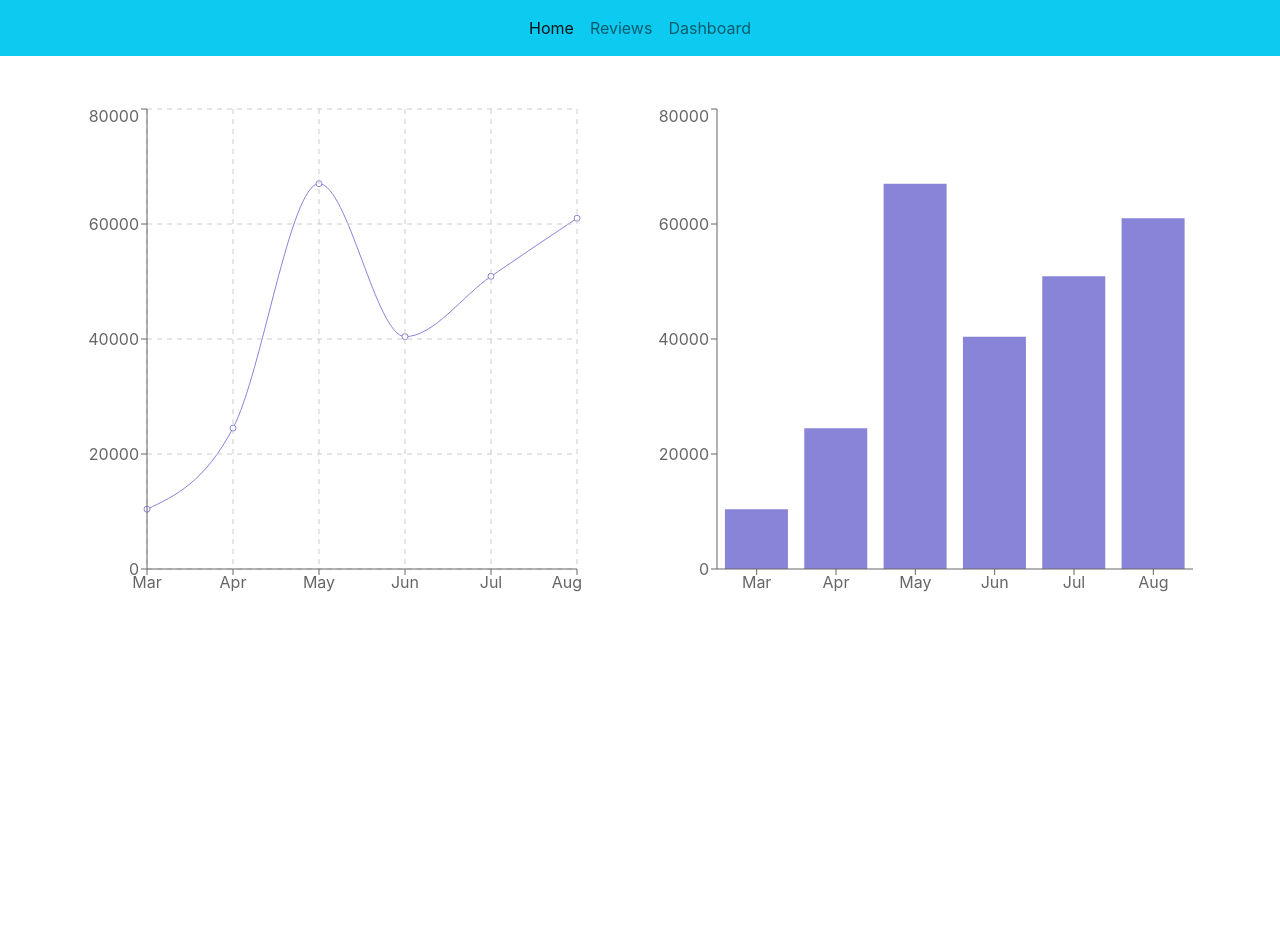
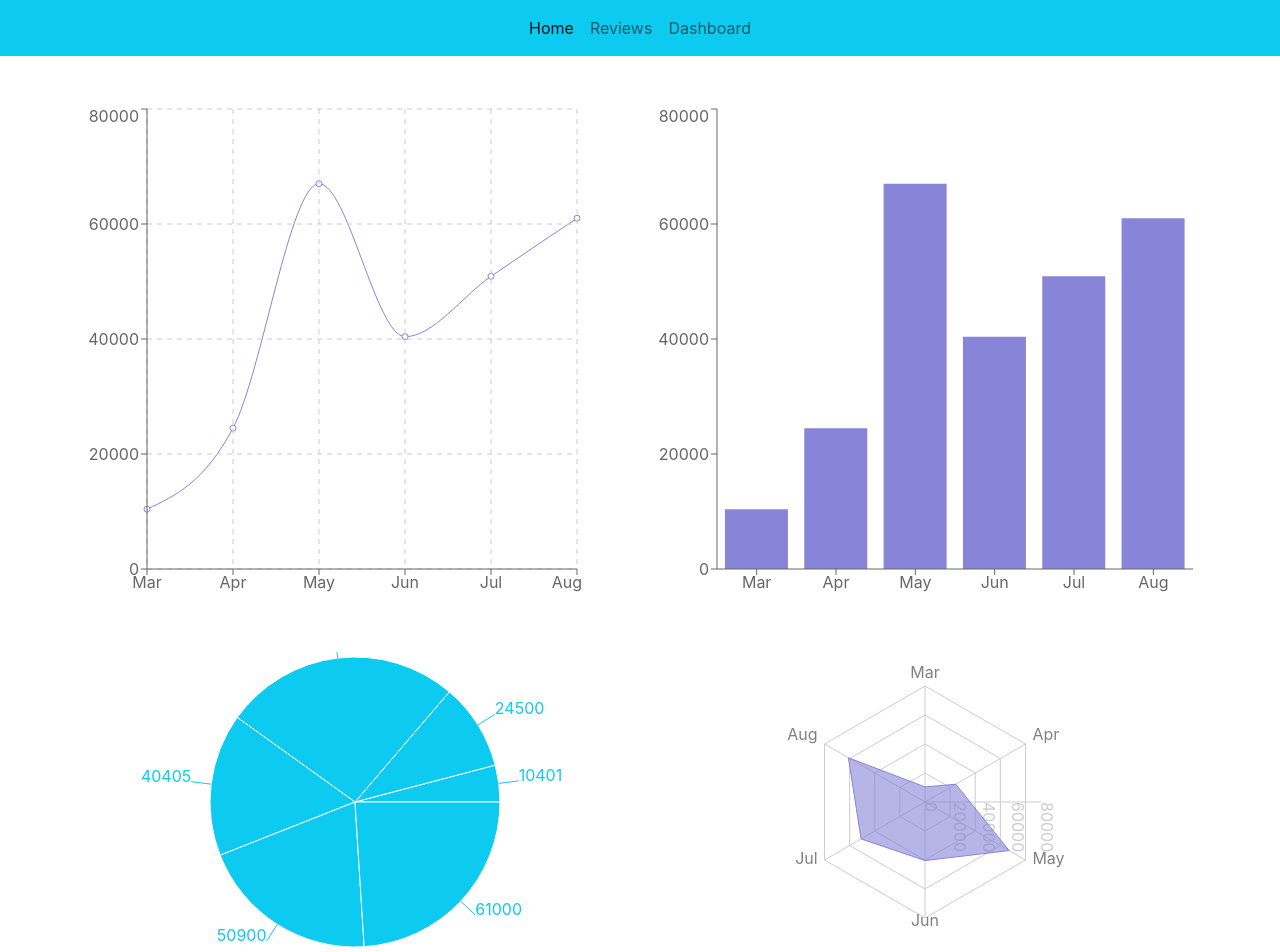
Before and after one commit to Rafat-Web-Developer/hello-foods, a React (Create React App) app: page /dashboard in a window 1280 px wide. Before the commit the page ends 800 px from the top, so only its background shows below. Built offline with nearby package versions, Linux system fonts and the light colour scheme.

Commit message:
Add radar and pei chart in dashboard

```diff
--- a/src/components/Dashboard/Dashboard.js
+++ b/src/components/Dashboard/Dashboard.js
@@ -5,6 +5,13 @@ import {
   CartesianGrid,
   Line,
   LineChart,
+  Pie,
+  PieChart,
+  PolarAngleAxis,
+  PolarGrid,
+  PolarRadiusAxis,
+  Radar,
+  RadarChart,
   ResponsiveContainer,
   Tooltip,
   XAxis,
@@ -73,6 +80,39 @@ const Dashboard = () => {
           </ResponsiveContainer>
         </div>
       </div>
+      <div className="row mt-5">
+        <div className="col-12 col-md-6">
+          <ResponsiveContainer width={"100%"} height={300}>
+            <PieChart width={400} height={400}>
+              <Pie
+                data={data}
+                dataKey="revenue"
+                cx="50%"
+                cy="50%"
+                outerRadius={"100%"}
+                fill="#0dcaf0"
+                label
+              />
+            </PieChart>
+          </ResponsiveContainer>
+        </div>
+        <div className="col-12 col-md-6">
+          <ResponsiveContainer width="100%" height="100%">
+            <RadarChart cx="50%" cy="50%" outerRadius="80%" data={data}>
+              <PolarGrid />
+              <PolarAngleAxis dataKey="month" />
+              <PolarRadiusAxis />
+              <Radar
+                name="Mike"
+                dataKey="revenue"
+                stroke="#8884d8"
+                fill="#8884d8"
+                fillOpacity={0.6}
+              />
+            </RadarChart>
+          </ResponsiveContainer>
+        </div>
+      </div>
     </div>
   );
 };
```
